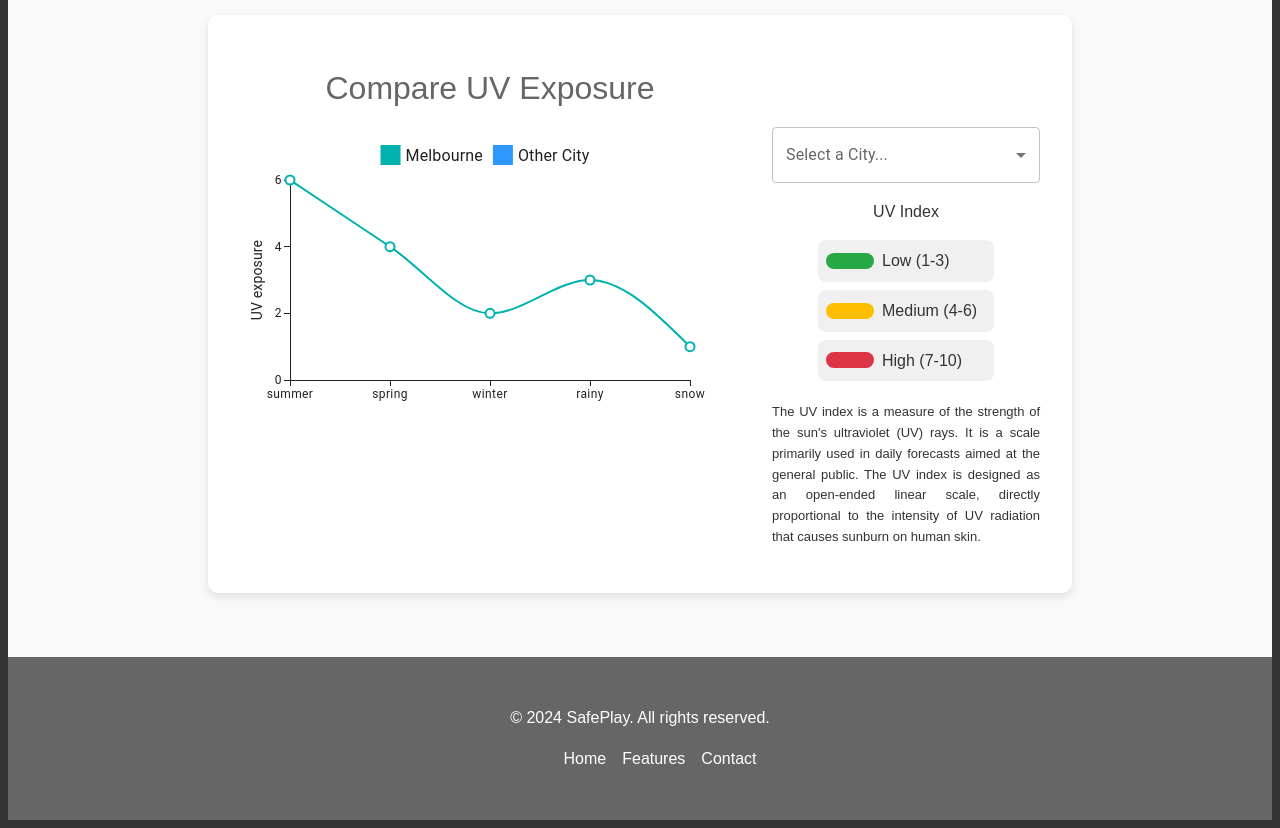
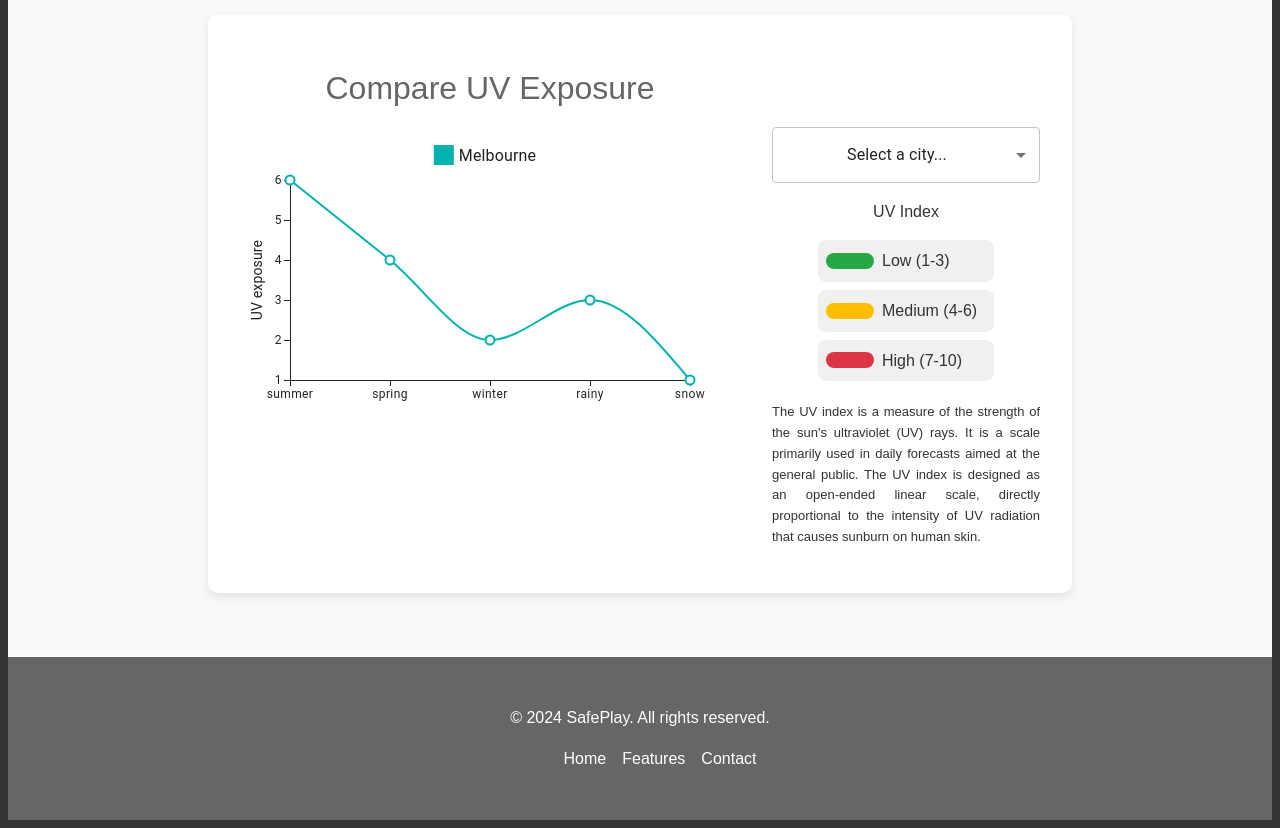
Before and after one commit to Ansonsd5/safeplay, a React (Vite) app in the folder safeplay/: page / in a window 1280 px wide. Shown: the part 980-1808 px from the top of the page. Built offline with nearby package versions, Linux system fonts and the light colour scheme.

Commit message:
select multiple cities

```diff
--- a/safeplay/src/components/Features.jsx
+++ b/safeplay/src/components/Features.jsx
@@ -1,94 +1,104 @@
-import {LineChart} from "@mui/x-charts";
-import "./Features.css";
-import {Box, FormControl, InputLabel, MenuItem, Select} from "@mui/material";
-import {memo, useState} from "react";
+import {LineChart} from '@mui/x-charts';
+import './Features.css';
+import {Box, Checkbox, FormControl, ListItemText, MenuItem, Select} from '@mui/material';
+import {memo, useState} from 'react';
 
 function Features() {
-    // TODO: replace this with actual data
-    function getCitySeasonData() {
+    // TODO: get from API?
+    // {summer: 6, spring: 4, winter: 2, rainy: 3, snow: 1};
+    function getCitySeasonData(city) {
         const data = [];
         for (let i = 0; i < 5; i++) {
             data.push(Math.floor(Math.random() * 10));
         }
+        console.log(city, data);
         return data;
     }
 
-    const seasonLabels = ["summer", "spring", "winter", "rainy", "snow"];
-    const melbourneData = [6, 4, 2, 3, 1];
+    // TODO: get from API?
+    const cities = ['Vietnam', 'Philippines', 'India'];
+    const seasonLabels = ['summer', 'spring', 'winter', 'rainy', 'snow'];
+    const melbourneCityData = {
+        'label': 'Melbourne',
+        'data': [6, 4, 2, 3, 1]
+    }
 
-    const [city, setCity] = useState('');
-    const [otherCityData, setOtherCityData] = useState([]);
+    const [selectedCities, setSelectedCities] = useState([]);
+    const [citiesData, setCitiesData] = useState([melbourneCityData]);
 
     function handleCityChange(event) {
-        console.log(otherCityData);
-        setCity(event.target.value);
-        setOtherCityData(getCitySeasonData());
+        const {target: {value}} = event;
+        const newSelectedCities = typeof value === 'string' ? value.split(',') : value;
+        setSelectedCities(newSelectedCities);
+        const updatedCityData = newSelectedCities.map(city => ({
+            'label': city,
+            'data': getCitySeasonData(city)
+        }));
+        setCitiesData([melbourneCityData, ...updatedCityData]);
     }
 
     return (
-        <section id="features" className="features">
+        <section id='features' className='features'>
             <h2>Features</h2>
-            <div className="feature-list">
-                <div className="feature-item">
-                    <p className="feature-name">Compare UV Exposure</p>
+            <div className='feature-list'>
+                <div className='feature-item'>
+                    <p className='feature-name'>Compare UV Exposure</p>
                     <LineChart
                         xAxis={[
                             {
-                                id: "seasons",
+                                id: 'seasons',
                                 data: seasonLabels,
-                                scaleType: "point",
+                                scaleType: 'point',
                             },
                         ]}
                         yAxis={[
                             {
-                                id: "uv-exposure",
-                                label: "UV exposure",
+                                id: 'uv-exposure',
+                                label: 'UV exposure',
                             },
                         ]}
-                        series={[
-                            {
-                                data: melbourneData,
-                                label: "Melbourne",
-                            },
-                            {
-                                data: otherCityData,
-                                label: city ? city : "Other City",
-                            },
-                        ]}
+                        series={citiesData}
                         width={500}
                         height={300}
                         margin={{top: 50}}
                     />
                 </div>
-                <div className="uv-right-section">
-                    <Box className="cityInput" sx={{minWidth: 150}}>
+                <div className='uv-right-section'>
+                    <Box className='cityInput' sx={{minWidth: 150}}>
                         <FormControl fullWidth>
-                            <InputLabel id="city-select-label">{city ? '' : 'Select a City...'}</InputLabel>
-                            <Select labelId="city-select-label"
-                                    id="city-select"
-                                    value={city}
-                                    label={city ? '' : 'Select a City...'}
-                                    onChange={handleCityChange}>
-                                <MenuItem value='Vietnam'>Vietnam</MenuItem>
-                                <MenuItem value='Philippines'>Philippines</MenuItem>
-                                <MenuItem value='India'>India</MenuItem>
+                            <Select labelId='city-select-label'
+                                    id='city-select'
+                                    value={selectedCities}
+                                    onChange={handleCityChange}
+                                    multiple
+                                    displayEmpty
+                                    renderValue={selected =>
+                                        selected.length === 0 ? 'Select a city...' : selected.join(', ')
+                                    }
+                            >
+                                {cities.map(city => (
+                                    <MenuItem key={city} value={city}>
+                                        <Checkbox checked={selectedCities.indexOf(city) > -1}/>
+                                        <ListItemText primary={city}/>
+                                    </MenuItem>
+                                ))}>
                             </Select>
                         </FormControl>
                     </Box>
-                    <div className="uv-info">
-                        <p className="feature-name">UV Index</p>
-                        <div className="uv-level-info">
-                            <div className="uv-level">
-                                <span className="uv-pill low"></span> Low (1-3)
+                    <div className='uv-info'>
+                        <p className='feature-name'>UV Index</p>
+                        <div className='uv-level-info'>
+                            <div className='uv-level'>
+                                <span className='uv-pill low'></span> Low (1-3)
                             </div>
-                            <div className="uv-level">
-                                <span className="uv-pill medium"></span> Medium (4-6)
+                            <div className='uv-level'>
+                                <span className='uv-pill medium'></span> Medium (4-6)
                             </div>
-                            <div className="uv-level">
-                                <span className="uv-pill high"></span> High (7-10)
+                            <div className='uv-level'>
+                                <span className='uv-pill high'></span> High (7-10)
                             </div>
                         </div>
-                        <p className="uv-description">
+                        <p className='uv-description'>
                             The UV index is a measure of the strength of the sun's ultraviolet (UV) rays. It is a scale
                             primarily used in daily forecasts aimed at the general public. The UV index is designed as an
                             open-ended linear scale, directly proportional to the intensity of UV radiation that causes
```
